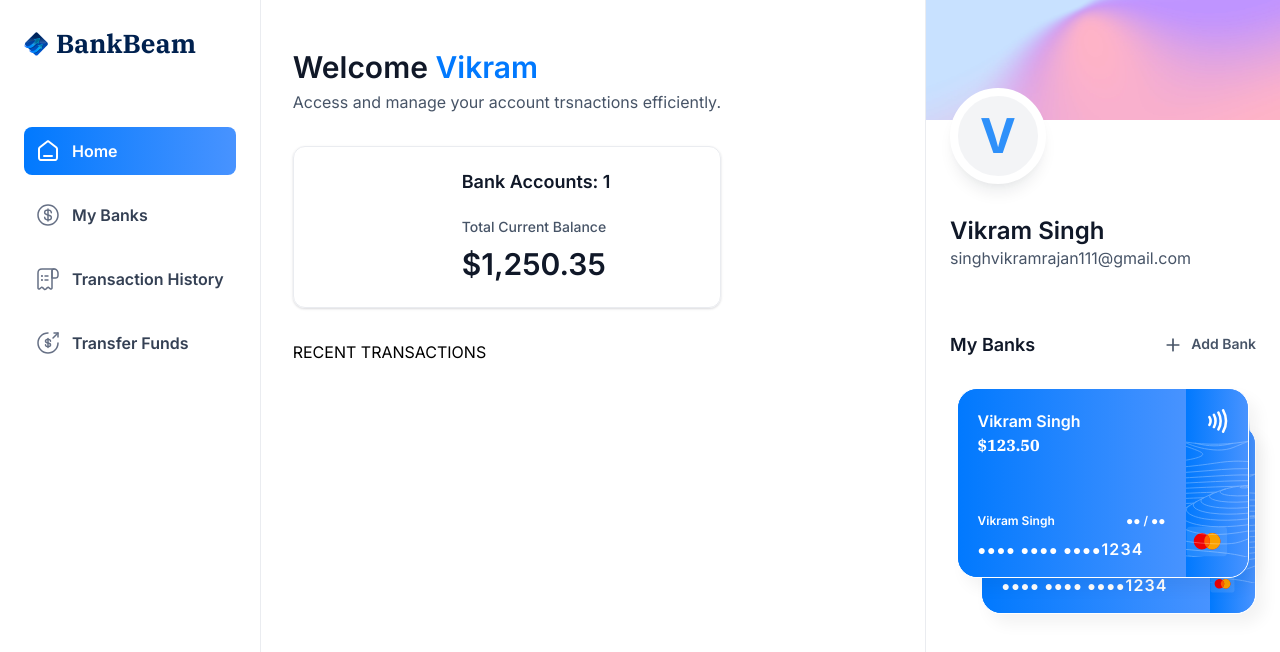
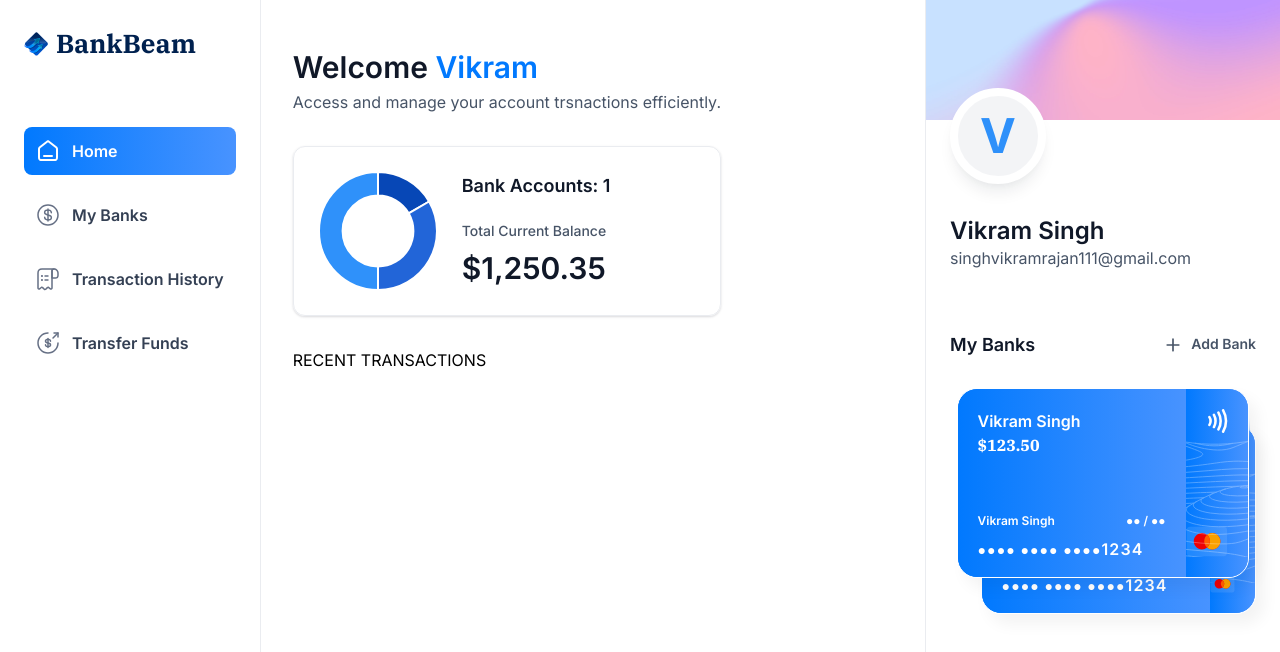
Before and after one commit to Vradash/BankBeam, a Next.js app: page / in a window 1280 px wide. Shown: the top 652 px of the page. Built offline with nearby package versions, Linux system fonts and the light colour scheme.

Commit message:
refactor: Update TotalBalanceBox component to use DoughnutChart for displaying account balances

```diff
--- a/components/TotalBalanceBox.tsx
+++ b/components/TotalBalanceBox.tsx
@@ -1,14 +1,12 @@
-// import { formatAmount } from '@/lib/utils'
-// import React from 'react'
-// import CountUp from 'react-countup'
+
 import AnimatedCounter from './AnimatedCounter'
-// import CountUp from 'react-countup'
+import DoughnutChart from './DoughnutChart'
 
 const TotalBalanceBox = ({ accounts = [], totalBanks, totalCurrentBalance }: TotlaBalanceBoxProps) => {
     return (
         <section className="total-balance">
             <div className="total-balance-chart">
-
+                <DoughnutChart accounts={accounts} />
             </div>
             <div className="flex flex-col gap-6">
                 <h2 className="header-2">
@@ -18,11 +16,11 @@ const TotalBalanceBox = ({ accounts = [], totalBanks, totalCurrentBalance }: Tot
                     <p className="total-balance-label">
                         Total Current Balance
                     </p>
-                    <p className="total-balance-amount flex-center gap-2">
+                    <div className="total-balance-amount flex-center gap-2">
                         <AnimatedCounter
                             amount={totalCurrentBalance}
                         />
-                    </p>
+                    </div>
                 </div>
             </div>
         </section>
```
